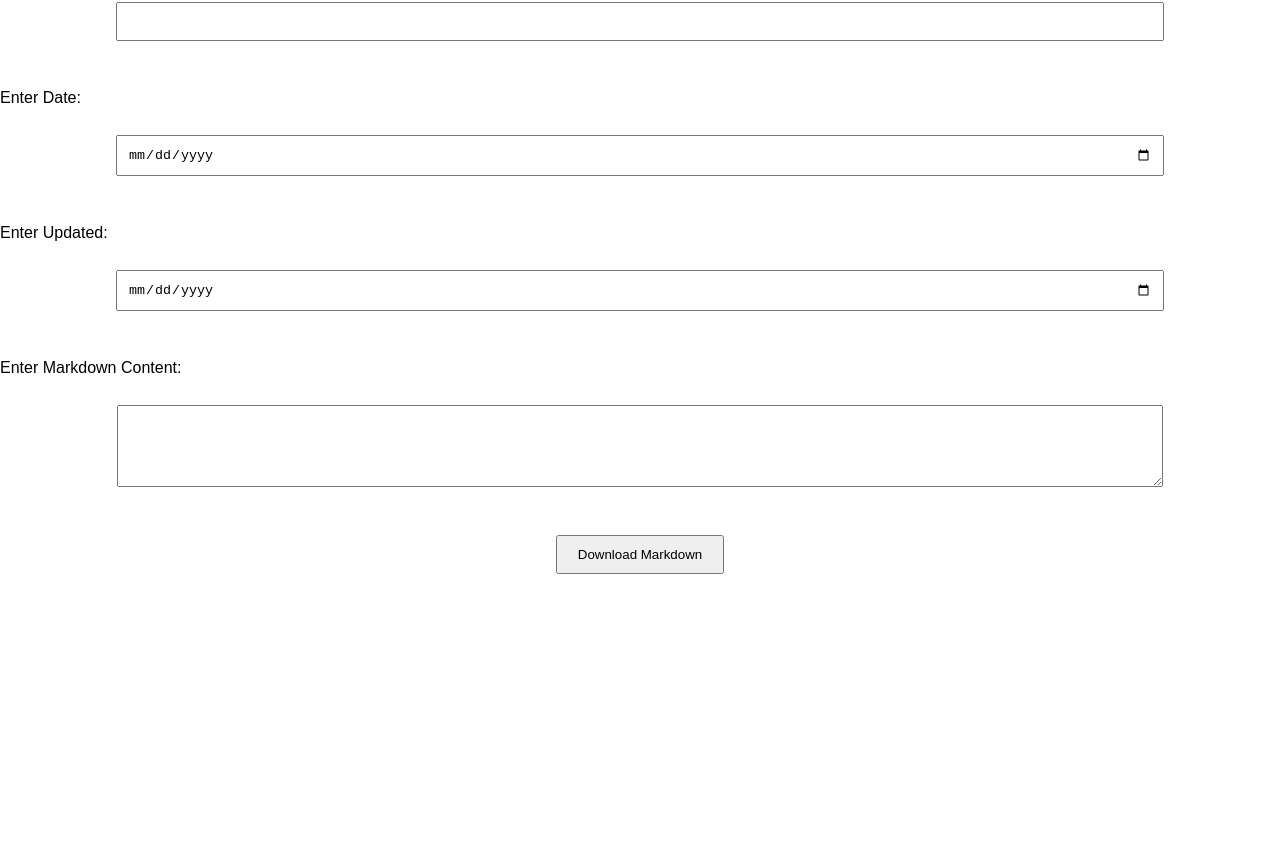
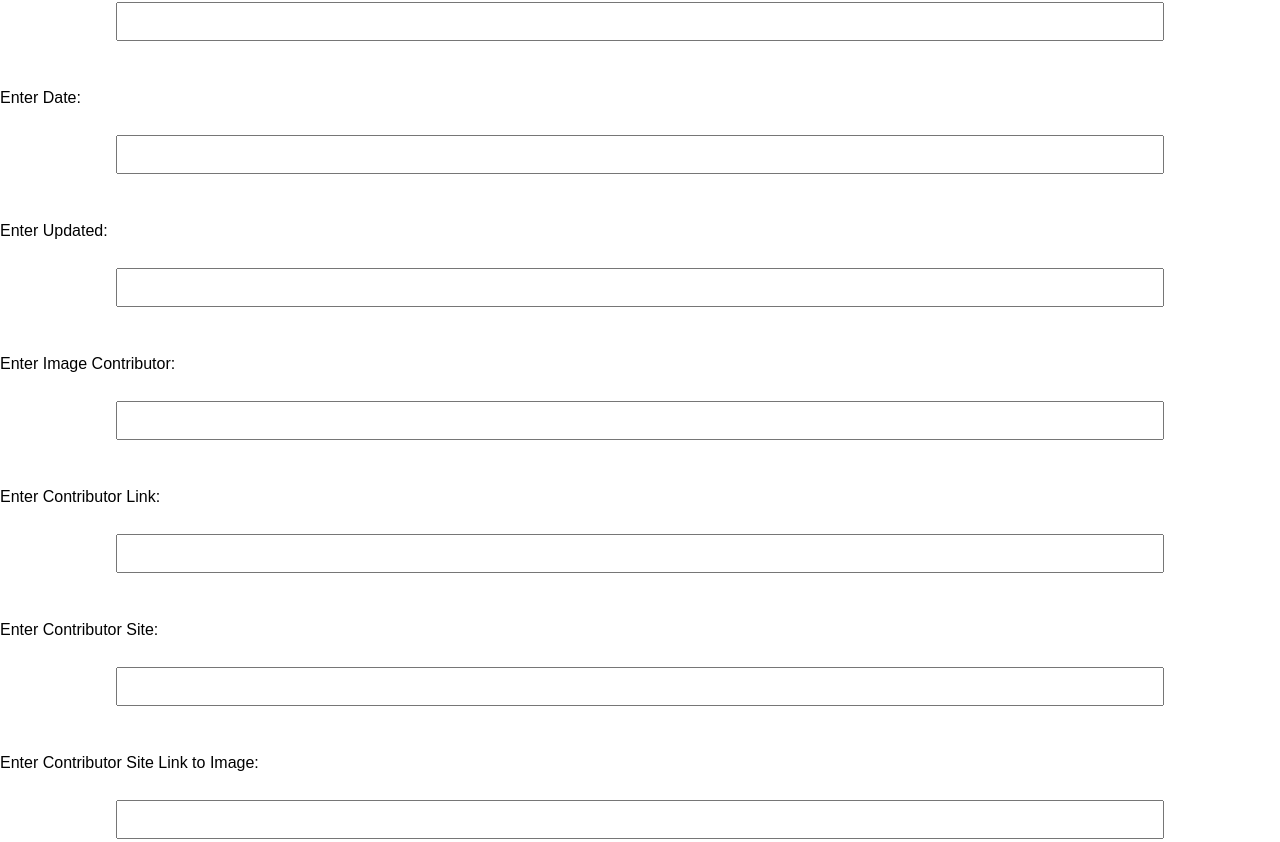
Before and after one commit to griggril000/to-markdown, a plain HTML site: page index.html in a window 1280 px wide. Shown: the part 476-1318 px from the top of the page. Before the commit the page ends 1070 px from the top, so only its background shows below. Drawn offline with Linux system fonts and the light colour scheme.

Commit message:
Update index.html

```diff
--- a/index.html
+++ b/index.html
@@ -16,9 +16,17 @@
     <label for="markdown-author">Enter Author:</label><br>
     <input type="text" id="markdown-author"><br>
     <label for="markdown-date">Enter Date:</label><br>
-    <input type="date" id="markdown-date"><br>
+    <input type="text" id="markdown-date"><br>
     <label for="markdown-updated">Enter Updated:</label><br>
-    <input type="date" id="markdown-updated"><br>
+    <input type="text" id="markdown-updated"><br>
+    <label for="image-contributor">Enter Image Contributor:</label><br>
+    <input type="text" id="image-contributor"><br>
+    <label for="contributor-link">Enter Contributor Link:</label><br>
+    <input type="text" id="contributor-link"><br>
+    <label for="contributor-site">Enter Contributor Site:</label><br>
+    <input type="text" id="contributor-site"><br>
+    <label for="contributor-site-link-to-image">Enter Contributor Site Link to Image:</label><br>
+    <input type="text" id="contributor-site-link-to-image"><br>
     <label for="markdown-content">Enter Markdown Content:</label><br>
     <textarea id="markdown-content" rows="4" cols="50"></textarea><br>
     <button id="download-button">Download Markdown</button>
```
